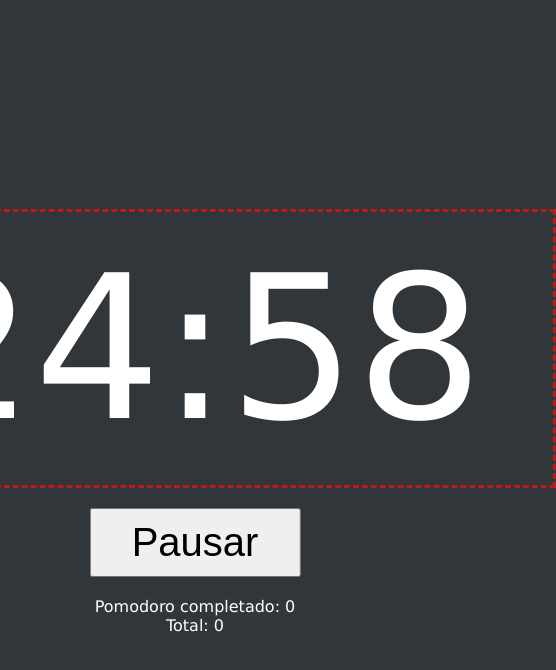
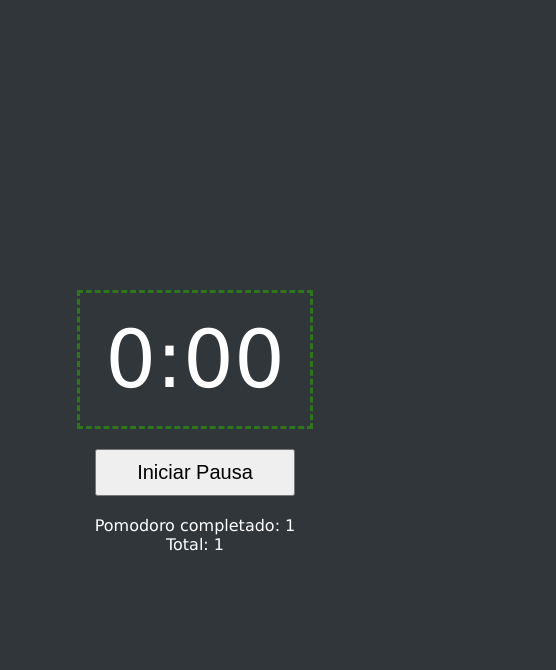
Before and after one commit to prezdev88/pomodoro-js, a plain HTML site: page index.html in a window 390 px wide. Both pictures are taken after a click on the button "Iniciar". Shown: the whole page, 556 px wide, since content can reach past the window. Drawn offline with Linux system fonts and the light colour scheme.

Commit message:
Add @media querys to index Add finished.wav

```diff
--- a/index.html
+++ b/index.html
@@ -27,7 +27,7 @@
             let pause = false;
             let pomodoroCount = 0;
             let totalPomodorosCount = 0;
-            const PAUSE_MILLIS = 1000;
+            const PAUSE_MILLIS = 1;
 
             window.addEventListener("load", () => {
                 startButton.addEventListener("click", async () => {
@@ -88,6 +88,7 @@
                     }
                 }
                 setBorderColor("greenBorder");
+                play("finished.wav");
             }
 
             function isStartPauseButton(){
@@ -119,7 +120,7 @@
             }
 
             function setClockText(minute, second){
-                clock.innerHTML = minute + ":" + (second < 9 ? "0"+second : second);
+                clock.innerHTML = minute + ":" + (second < 10 ? "0"+second : second);
             }
 
             function sleep(microsecond) {
@@ -128,6 +129,10 @@
 
             function setBorderColor(borderClass){
                 clock.setAttribute("class", borderClass);
+            }
+
+            function play(filePath){
+                new Audio(filePath).play();
             }
         </script>
 
@@ -142,8 +147,33 @@
                 font-size: 200px;
                 text-align: center;
                 border-style: dashed;
-                padding: 20px 70px 20px 70px;
+                width: 700px;
+                padding: 20px 0px 20px 0px;
                 margin-bottom: 20px;
+                transition: 0.5s;
+            }
+
+            @media screen and (max-width: 800px){
+                #clock{
+                    font-size: 80px;
+                    transition: 0.5s;
+                    text-align: center;
+                    width: 230px;
+                }
+            }
+
+            @media screen and (max-width: 256px) and (min-width: 150px){
+                #clock{
+                    font-size: 35px;
+                    transition: 0.5s;
+                    text-align: center;
+                    width: 150px;
+                }
+            }
+
+            #startButton{
+                font-size: 20px;
+                padding: 10px 40px 10px 40px;
             }
 
             #statistics{
@@ -153,11 +183,6 @@
             #buttonDiv{
                 text-align: center;
                 padding-bottom: 20px;
-            }
-
-            #startButton{
-                font-size: 40px;
-                padding: 10px 40px 10px 40px;
             }
 
             .center {
```
Also changed, not shown: 1 other file.
